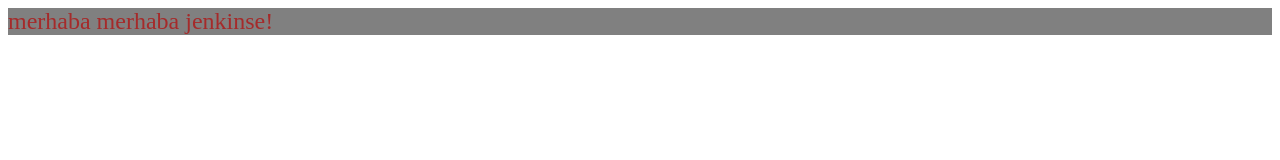
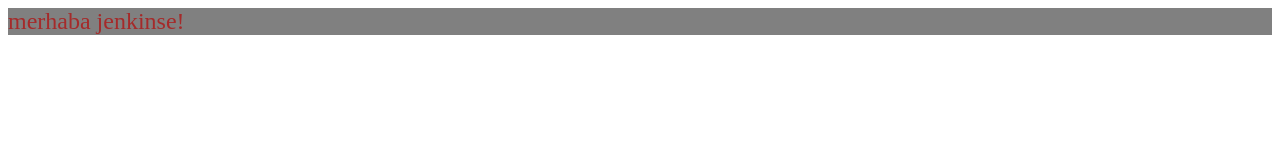
Before and after one commit to malek721/sinavDeneme, a plain HTML site: page index.html in a window 1280 px wide. Drawn offline with Linux system fonts and the light colour scheme.

Commit message:
merhaba silme

```diff
--- a/index.html
+++ b/index.html
@@ -6,6 +6,6 @@
     <title>Document</title>
 </head>
 <body>
-    <div style="font-size: 24px;color:brown;background-color:gray">merhaba merhaba jenkinse!</div>
+    <div style="font-size: 24px;color:brown;background-color:gray">merhaba jenkinse!</div>
 </body>
 </html>
```
